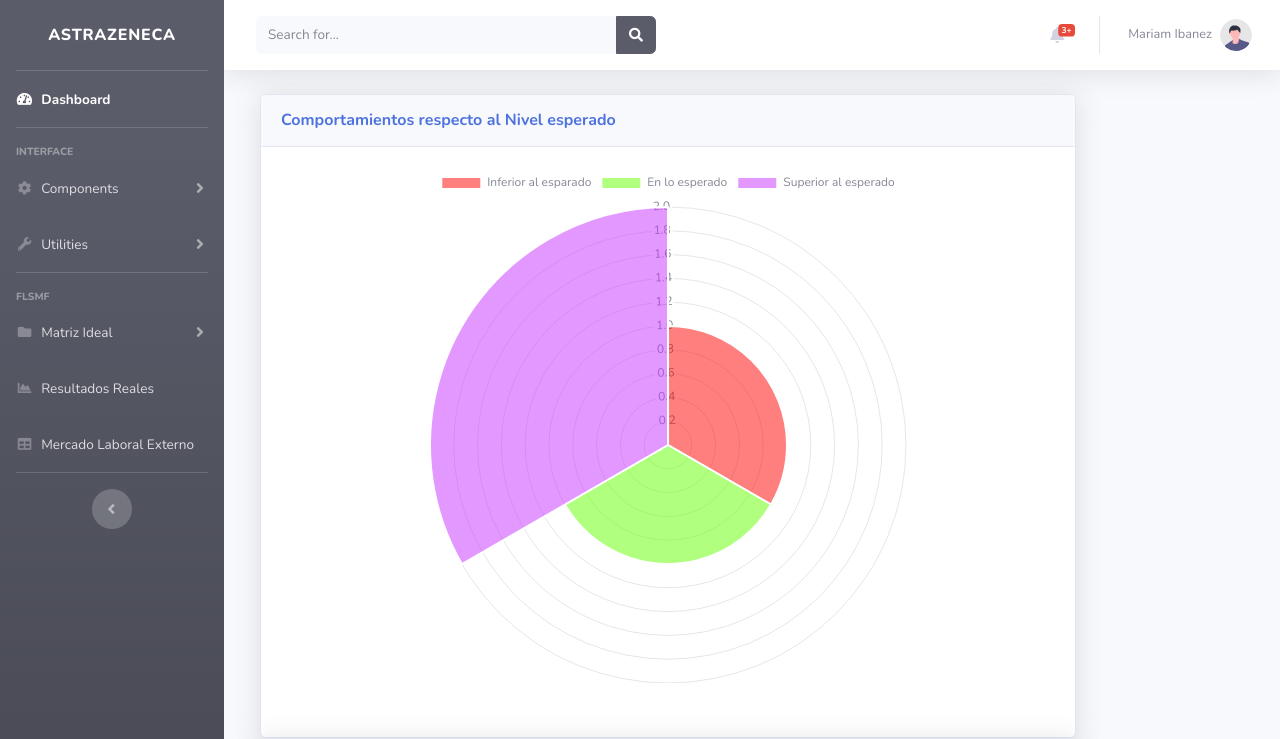
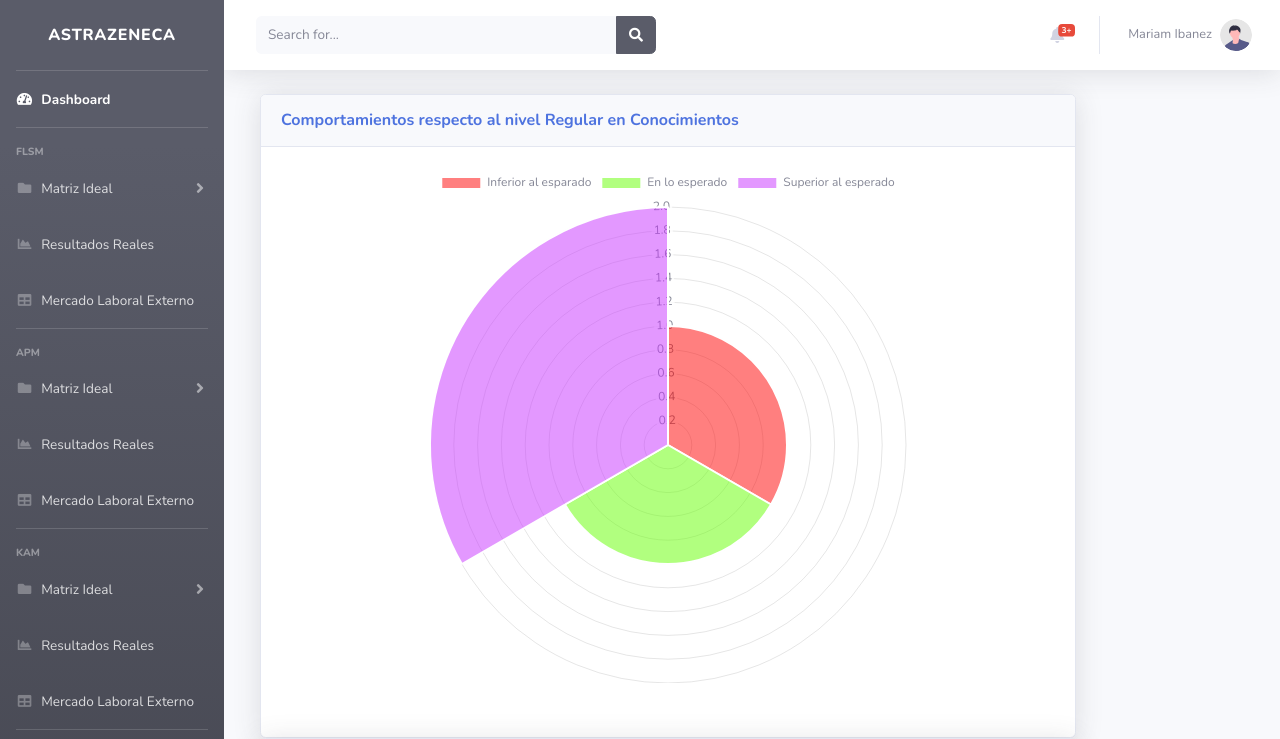
Before and after one commit to Nicolasvegam/astrazeneca, a Django app: page /app1/MatrizComparada/ in a window 1280 px wide. Shown: the top 739 px of the page. Run offline with Django 3.2, Linux system fonts and the light colour scheme; some libraries are stand-ins or nearby versions.

Commit message:
modificaciones para reunion viernes 11

```diff
--- a/app1/templates/app1/MatrizComparada.html
+++ b/app1/templates/app1/MatrizComparada.html
@@ -45,7 +45,7 @@
                         <div class="card shadow mb-10">
                              <div
                              class="card-header py-3 d-flex flex-row align-items-center justify-content-between">
-                                 <h6 class="m-0 font-weight-bold text-primary">Comportamientos respecto al Nivel esperado </h6>
+                                 <h6 class="m-0 font-weight-bold text-primary">Comportamientos respecto al nivel Regular en Conocimientos</h6>
                              </div>
                             <!-- Card Body -->
                             <div class="card-body" style="padding-bottom: 250px;">
--- a/app1/templates/app1/Navbar.html
+++ b/app1/templates/app1/Navbar.html
@@ -19,7 +19,7 @@
 
             <!-- Nav Item - Dashboard -->
             <li class="nav-item active">
-                <a class="nav-link" href="index.html">
+                <a class="nav-link" href="{% url 'index2' %}">
                     <i class="fas fa-fw fa-tachometer-alt"></i>
                     <span>Dashboard</span></a>
             </li>
@@ -29,50 +29,7 @@
 
             <!-- Heading -->
             <div class="sidebar-heading">
-                Interface
-            </div>
-
-            <!-- Nav Item - Pages Collapse Menu -->
-            <li class="nav-item">
-                <a class="nav-link collapsed" href="#" data-toggle="collapse" data-target="#collapseTwo"
-                    aria-expanded="true" aria-controls="collapseTwo">
-                    <i class="fas fa-fw fa-cog"></i>
-                    <span>Components</span>
-                </a>
-                <div id="collapseTwo" class="collapse" aria-labelledby="headingTwo" data-parent="#accordionSidebar">
-                    <div class="bg-white py-2 collapse-inner rounded">
-                        <h6 class="collapse-header">Custom Components:</h6>
-                        <a class="collapse-item" href="buttons.html">Buttons</a>
-                        <a class="collapse-item" href="cards.html">Cards</a>
-                    </div>
-                </div>
-            </li>
-
-            <!-- Nav Item - Utilities Collapse Menu -->
-            <li class="nav-item">
-                <a class="nav-link collapsed" href="#" data-toggle="collapse" data-target="#collapseUtilities"
-                    aria-expanded="true" aria-controls="collapseUtilities">
-                    <i class="fas fa-fw fa-wrench"></i>
-                    <span>Utilities</span>
-                </a>
-                <div id="collapseUtilities" class="collapse" aria-labelledby="headingUtilities"
-                    data-parent="#accordionSidebar">
-                    <div class="bg-white py-2 collapse-inner rounded">
-                        <h6 class="collapse-header">Custom Utilities:</h6>
-                        <a class="collapse-item" href="utilities-color.html">Colors</a>
-                        <a class="collapse-item" href="utilities-border.html">Borders</a>
-                        <a class="collapse-item" href="utilities-animation.html">Animations</a>
-                        <a class="collapse-item" href="utilities-other.html">Other</a>
-                    </div>
-                </div>
-            </li>
-
-            <!-- Divider -->
-            <hr class="sidebar-divider">
-
-            <!-- Heading -->
-            <div class="sidebar-heading">
-                FLSMF
+                FLSM
             </div>
 
             <!-- Nav Item - Pages Collapse Menu -->
@@ -107,6 +64,87 @@
                     <i class="fas fa-fw fa-table"></i>
                     <span>Mercado Laboral Externo </span></a>
             </li>
+                <!-- Divider -->
+                <hr class="sidebar-divider">
+
+                <!-- Heading -->
+                <div class="sidebar-heading">
+                    APM
+                </div>
+
+                <!-- Nav Item - Pages Collapse Menu -->
+                <li class="nav-item">
+                    <a class="nav-link collapsed" href="#" data-toggle="collapse" data-target="#collapsePages"
+                        aria-expanded="true" aria-controls="collapsePages2">
+                        <i class="fas fa-fw fa-folder"></i>
+                        <span> Matriz Ideal </span>
+                    </a>
+                    <div id="collapsePages2" class="collapse" aria-labelledby="headingPages" data-parent="#accordionSidebar">
+                        <div class="bg-white py-2 collapse-inner rounded">
+                            {% for capacidad_sec in capacidades %}
+                            <h6 class="collapse-header">{{capacidad_sec.nombre }}</h6>
+                                {% for item in capacidad_sec.list %}
+                                    <a class="collapse-item" href="{% url 'MatrizIdeal' capacidad=item%}"> {{item}} </a>
+                                {% endfor %}
+                            {% endfor %}
+                        </div>
+                    </div>
+                </li>
+
+                <!-- Nav Item - Charts -->
+                <li class="nav-item">
+                    <a class="nav-link" href="{% url 'MatrizComparada' %}">
+                        <i class="fas fa-fw fa-chart-area"></i>
+                        <span> Resultados Reales</span></a>
+                </li>
+
+                <!-- Nav Item - Tables -->
+                <li class="nav-item">
+                    <a class="nav-link" href="{% url 'MercadoExterno' %}">
+                        <i class="fas fa-fw fa-table"></i>
+                        <span>Mercado Laboral Externo </span></a>
+                </li>
+
+                <!-- Divider -->
+                <hr class="sidebar-divider">
+
+                <!-- Heading -->
+                <div class="sidebar-heading">
+                    KAM
+                </div>
+
+                <!-- Nav Item - Pages Collapse Menu -->
+                <li class="nav-item">
+                    <a class="nav-link collapsed" href="#" data-toggle="collapse" data-target="#collapsePages"
+                        aria-expanded="true" aria-controls="collapsePages3">
+                        <i class="fas fa-fw fa-folder"></i>
+                        <span> Matriz Ideal </span>
+                    </a>
+                    <div id="collapsePages3" class="collapse" aria-labelledby="headingPages" data-parent="#accordionSidebar">
+                        <div class="bg-white py-2 collapse-inner rounded">
+                            {% for capacidad_sec in capacidades %}
+                            <h6 class="collapse-header">{{capacidad_sec.nombre }}</h6>
+                                {% for item in capacidad_sec.list %}
+                                    <a class="collapse-item" href="{% url 'MatrizIdeal' capacidad=item%}"> {{item}} </a>
+                                {% endfor %}
+                            {% endfor %}
+                        </div>
+                    </div>
+                </li>
+
+                <!-- Nav Item - Charts -->
+                <li class="nav-item">
+                    <a class="nav-link" href="{% url 'MatrizComparada' %}">
+                        <i class="fas fa-fw fa-chart-area"></i>
+                        <span> Resultados Reales</span></a>
+                </li>
+
+                <!-- Nav Item - Tables -->
+                <li class="nav-item">
+                    <a class="nav-link" href="{% url 'MercadoExterno' %}">
+                        <i class="fas fa-fw fa-table"></i>
+                        <span>Mercado Laboral Externo </span></a>
+                </li>
 
             <!-- Divider -->
             <hr class="sidebar-divider d-none d-md-block">
```
Also changed, not shown: app1/templates/app1/MatrizIdeal.html (+41 -0 lines).
